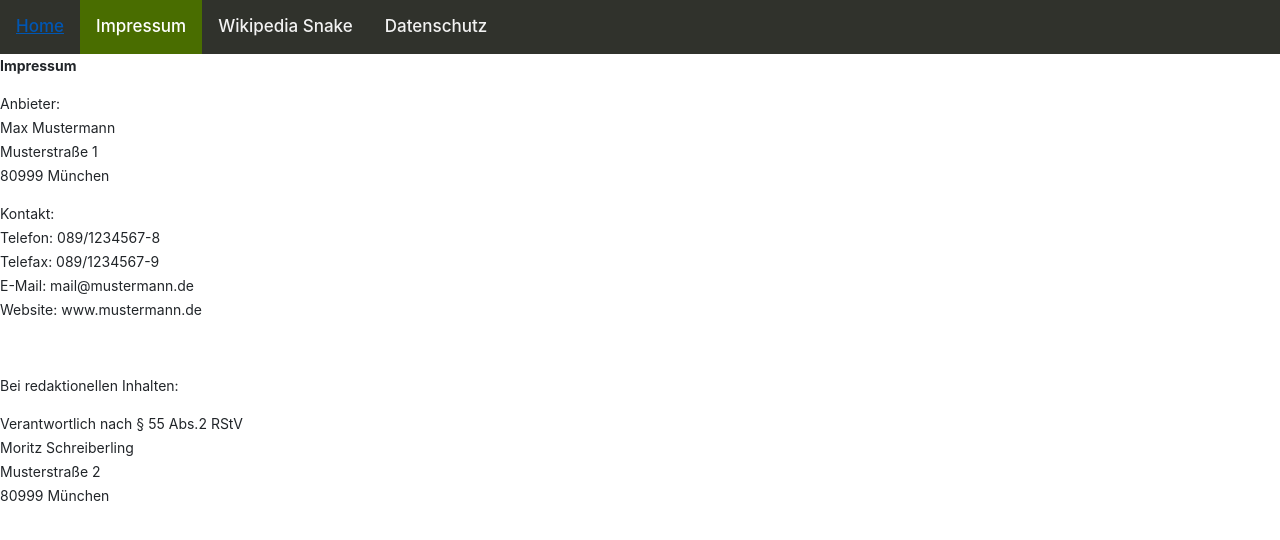
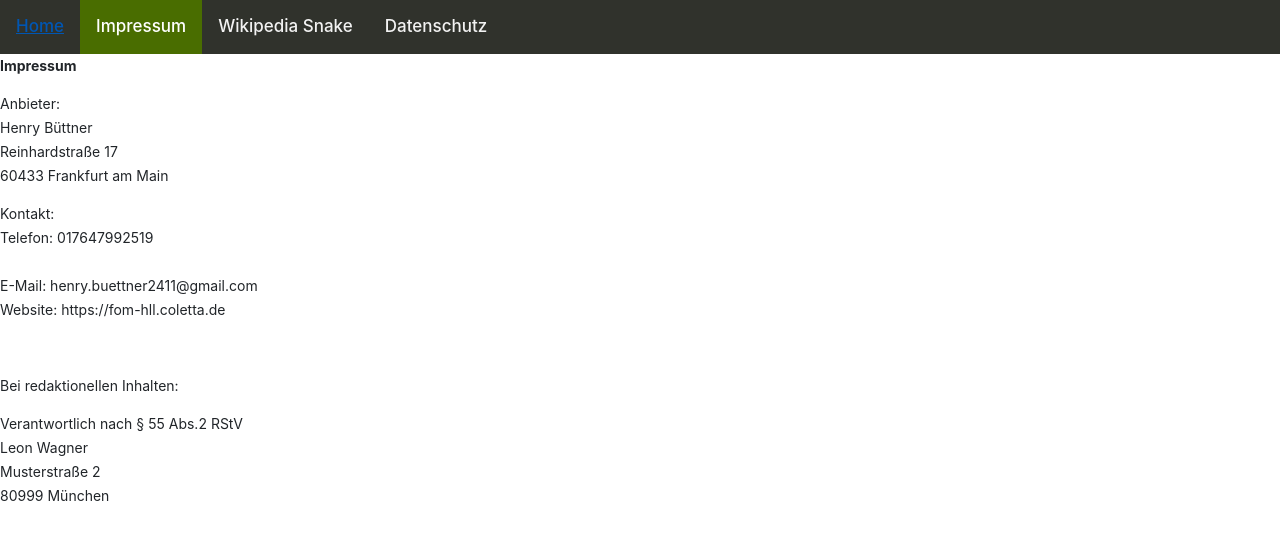
Before and after one commit to Henry241100/SWT, a plain HTML site: page frontend/Impressum.html in a window 1280 px wide. Drawn offline with nearby package versions, Linux system fonts and the light colour scheme.

Commit message:
Add files via upload

```diff
--- a/frontend/Impressum.html
+++ b/frontend/Impressum.html
@@ -23,8 +23,8 @@
       </div>
 
 <p><strong>Impressum</strong></p>
-<p>Anbieter:<br />Max Mustermann<br />Musterstraße 1<br />80999 München</p>
-<p>Kontakt:<br />Telefon: 089/1234567-8<br />Telefax: 089/1234567-9<br />E-Mail: mail@mustermann.de<br />Website: www.mustermann.de</p>
+<p>Anbieter:<br />Henry Büttner<br />Reinhardstraße 17<br />60433 Frankfurt am Main</p>
+<p>Kontakt:<br />Telefon: 017647992519<br /><br />E-Mail: henry.buettner2411@gmail.com<br />Website: https://fom-hll.coletta.de</p>
 <p> </p>
 <p>Bei redaktionellen Inhalten:</p>
-<p>Verantwortlich nach § 55 Abs.2 RStV<br />Moritz Schreiberling<br />Musterstraße 2<br />80999 München</p>
+<p>Verantwortlich nach § 55 Abs.2 RStV<br />Leon Wagner<br />Musterstraße 2<br />80999 München</p>
```
Also changed, not shown: frontend/index.html (+1 -0 lines), frontend/index.js (+9 -1 lines).
